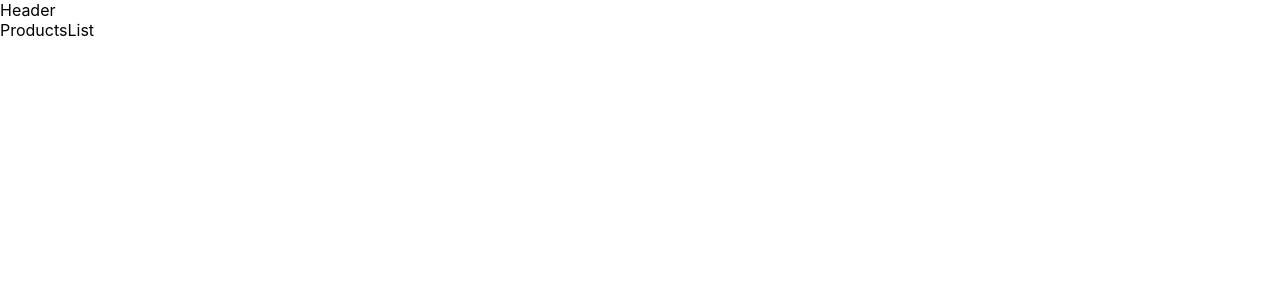
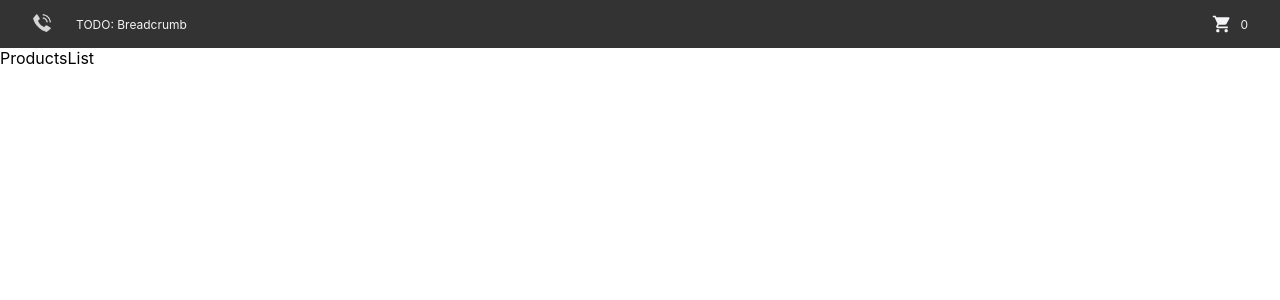
Before and after one commit to morenogon/mobile-website, a React (Create React App) app: page / in a window 1280 px wide. Shown: the top 300 px of the page. Built offline with nearby package versions, Linux system fonts and the light colour scheme.

Commit message:
styling Header Component

```diff
--- a/src/components/Header.jsx
+++ b/src/components/Header.jsx
@@ -1,12 +1,26 @@
 import React from 'react'
+import { Link } from 'react-router-dom'
+
+// icons
+import ShoppingCartIcon from '@mui/icons-material/ShoppingCart';
+
+// styles
+import '../styles/Header.scss'
 
 const Header = () => {
     return (
         <div className='header'>
-            Header
-            {/* Logo (link to /home) */}
-            {/* Breadcrumb with active page and links */}
-            {/* Trolley icon with # of products added */}
+            <div className="header__leftContainer">
+                <Link to='/'>
+                    <img className="header__leftContainer-logo" src="/assets/images/logo.png" alt="logo" />
+                </Link>
+                <div className='header__leftContainer-breadcrumb'>TODO: Breadcrumb</div>
+            </div>
+            <div className="header__rightContainer">
+                <div className="header__basketContainer">
+                    <ShoppingCartIcon className="header__basketContainer-icon" /><span>0</span>
+                </div>
+            </div>
         </div>
     )
 }
--- /dev/null
+++ b/src/styles/Header.scss
@@ -0,0 +1,44 @@
+.header {
+  display: flex;
+  flex-direction: row;
+  align-items: center;
+  justify-content: space-between;
+
+  position: sticky;
+  top: 0;
+  z-index: 100;
+
+  height: 44px;
+
+  padding: 24px 32px;
+
+  font-size: 12px;
+  color: rgb(245, 245, 247);
+  background-color: #333333;
+
+  &__leftContainer {
+    display: flex;
+    flex-direction: row;
+    align-items: center;
+    justify-content: flex-start;
+
+    &-logo {
+      width: 20px;
+    }
+
+    &-breadcrumb {
+      margin-left: 24px;
+    }
+  }
+
+  &__basketContainer {
+    display: flex;
+    align-items: center;
+
+    &-icon {
+      margin-right: 8px;
+
+      font-size: 20px !important;
+    }
+  }
+}
```
Also changed, not shown: public/assets/images/logo.png (added).
